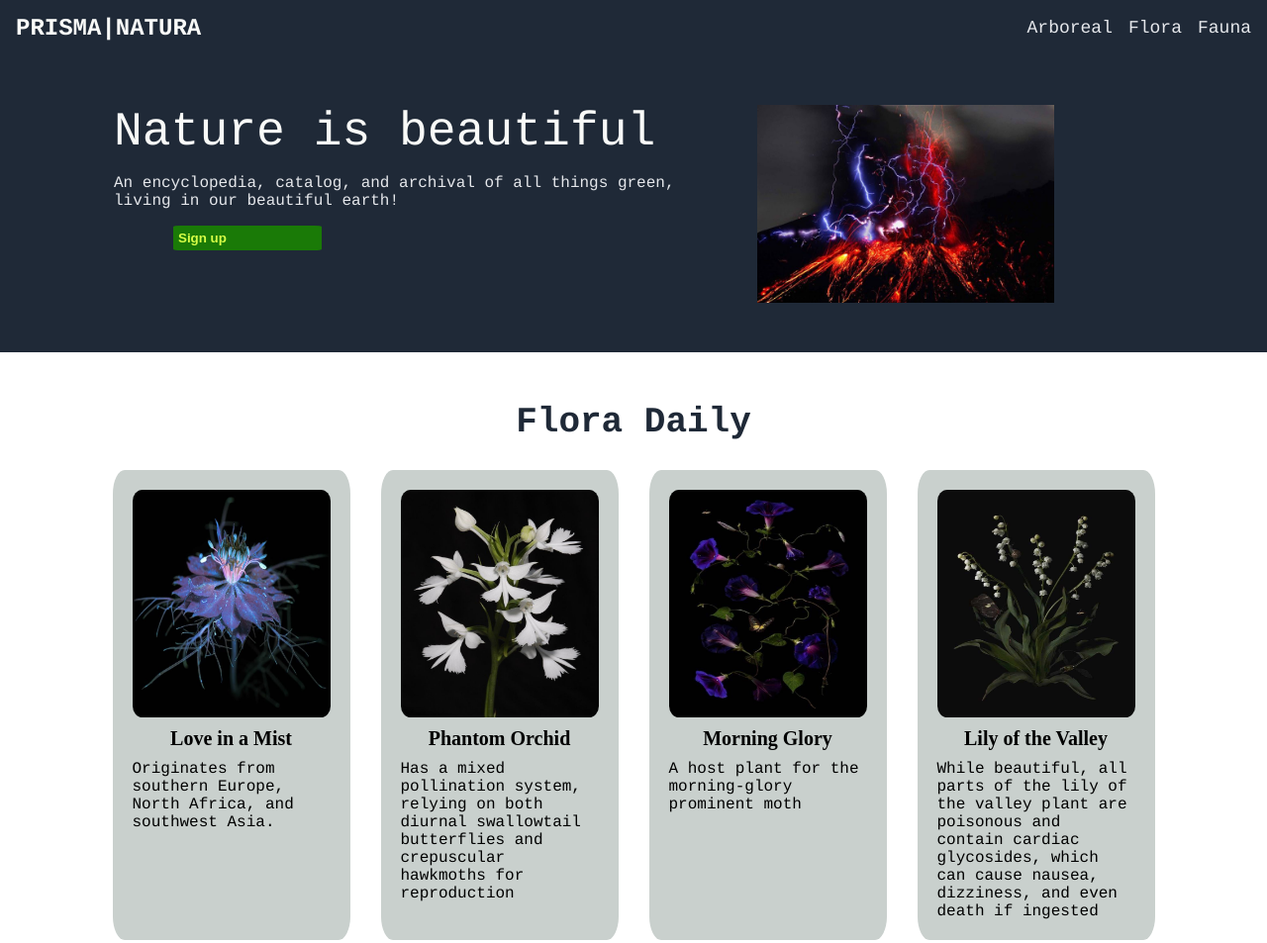
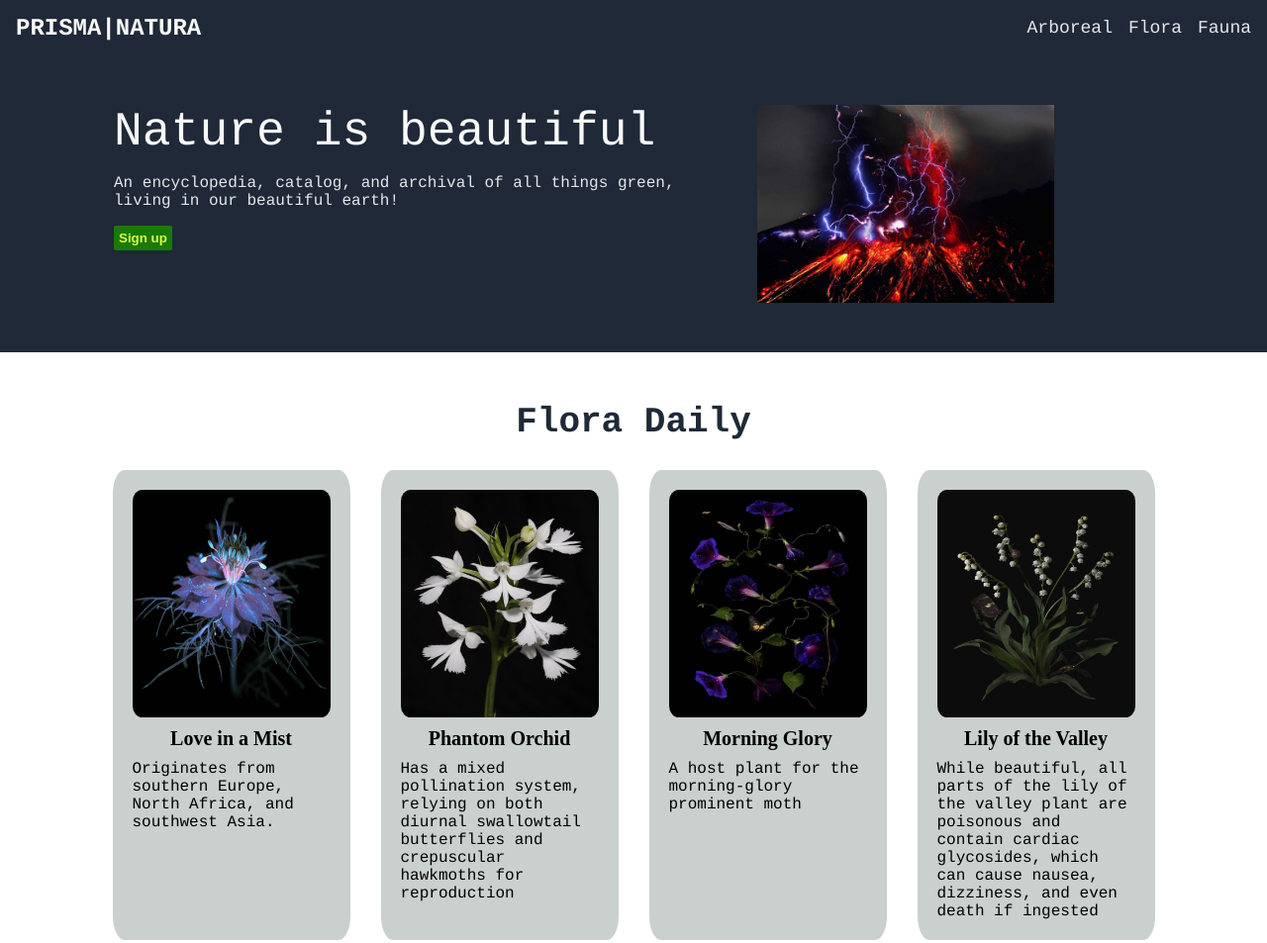
Before and after one commit to elefantflan/nature-is-beautiful-landing-page, a plain HTML site: page index.html in a window 1280 px wide. Shown: the top 953 px of the page at 99% size. Drawn offline with Linux system fonts and the light colour scheme.

Commit message:
revert button size and position:

```diff
--- a/style.css
+++ b/style.css
@@ -78,9 +78,8 @@ a{
 button {
     display: flex;
     position:relative;
-    left:10%;
-    width:25%;
-    padding:5px 2px 5px 5px;
+    width:fit-content;
+    padding:5px 5px 5px 5px;
 
     font-weight:700;
 
```
